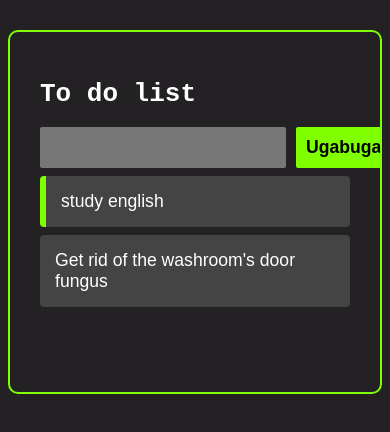
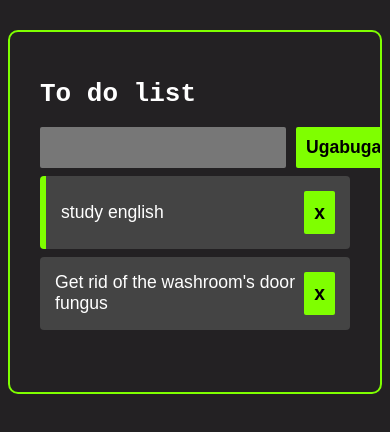
Before and after one commit to Marco-Antonio-Furtado/lista-react, a React (Create React App) app: page / in a window 390 px wide. Shown: the top 432 px of the page. Built offline with nearby package versions, Linux system fonts and the light colour scheme.

Commit message:
criando um botão de deletar e algumas divs para maior responsividade

```diff
--- a/src/components/Task.js
+++ b/src/components/Task.js
@@ -1,11 +1,17 @@
 import '../styles/task.css'
 
-function Task({ task, handleTaskClick }){
+function Task({ task, handleTaskClick, handleTaskDeletion }){
     return(
-        <div className="task-container"  onClick={() => handleTaskClick(task.id)}
+        <div className="task-container"
         style={task.completed ? { borderLeft: "6px solid chartreuse" }: {}}
         >
+            <div className="task-title" onClick={() => handleTaskClick(task.id)}>
                 {task.title}
+            </div>
+
+            <div>
+                <button className="btn-deletar" onClick={() => handleTaskDeletion(task.id)}>x</button>
+            </div>
 
         </div>
     )
```
